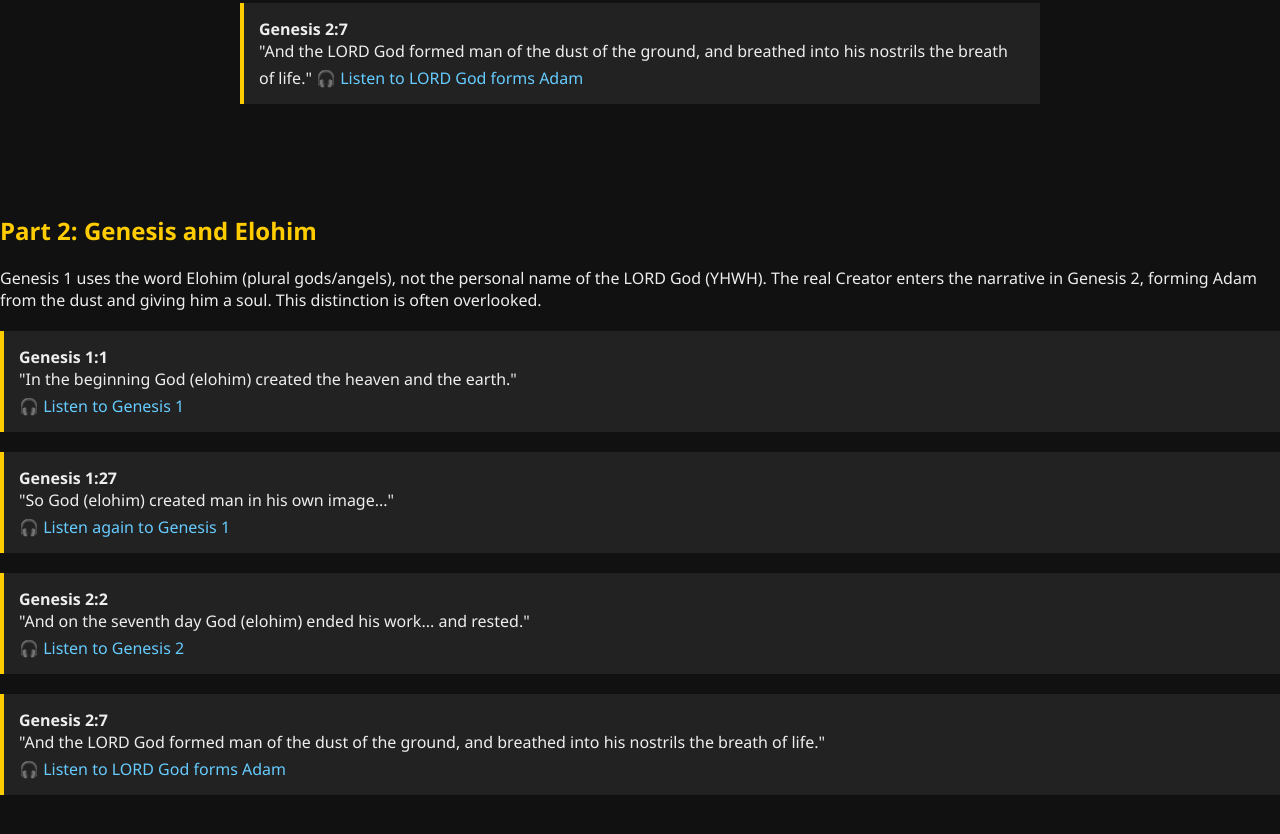
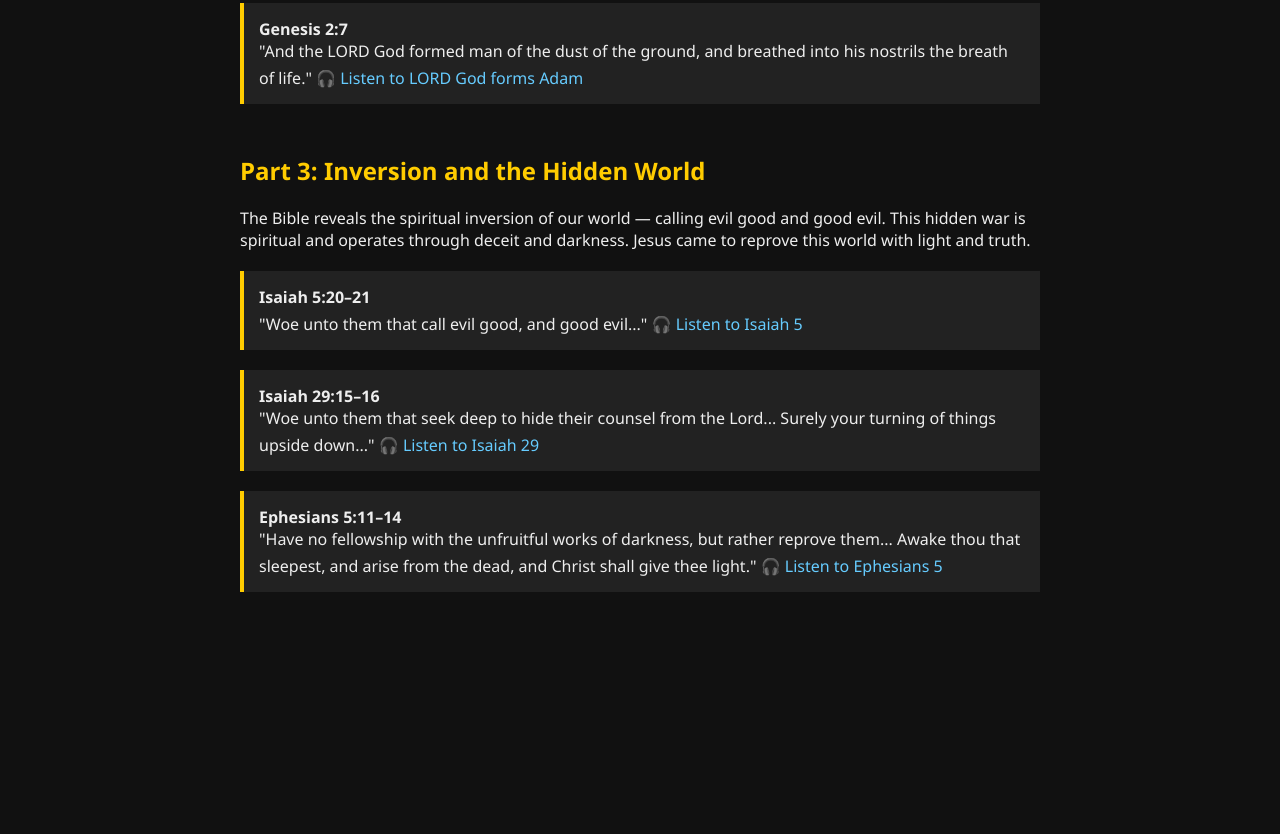
Before and after one commit to ProjectJacobheelcatcher/Angels, a plain HTML site: page index.html in a window 1280 px wide. Shown: the part 1308-2142 px from the top of the page. After the commit the page ends 1970 px from the top, so only its background shows below. Drawn offline with Linux system fonts and the light colour scheme.

Commit message:
Update index.html

```diff
--- a/index.html
+++ b/index.html
@@ -118,34 +118,29 @@
   </div>
 </section>
 
+<section>
+  <h2>Part 3: Inversion and the Hidden World</h2>
+  <p>The Bible reveals the spiritual inversion of our world — calling evil good and good evil. This hidden war is spiritual and operates through deceit and darkness. Jesus came to reprove this world with light and truth.</p>
+
+  <div class="verse">
+    <strong>Isaiah 5:20–21</strong><br />
+    "Woe unto them that call evil good, and good evil..."
+    <a href="https://classic.biblegateway.com/audio/mclean/kjv/Isa.5" target="_blank">🎧 Listen to Isaiah 5</a>
+  </div>
+
+  <div class="verse">
+    <strong>Isaiah 29:15–16</strong><br />
+    "Woe unto them that seek deep to hide their counsel from the Lord... Surely your turning of things upside down..."
+    <a href="https://classic.biblegateway.com/audio/mclean/kjv/Isa.29" target="_blank">🎧 Listen to Isaiah 29</a>
+  </div>
+
+  <div class="verse">
+    <strong>Ephesians 5:11–14</strong><br />
+    "Have no fellowship with the unfruitful works of darkness, but rather reprove them... Awake thou that sleepest, and arise from the dead, and Christ shall give thee light."
+    <a href="https://classic.biblegateway.com/audio/mclean/kjv/Eph.5" target="_blank">🎧 Listen to Ephesians 5</a>
+  </div>
+</section>
+
   </main>
 </body>
 </html>
-<section>
-  <h2>Part 2: Genesis and Elohim</h2>
-  <p>Genesis 1 uses the word Elohim (plural gods/angels), not the personal name of the LORD God (YHWH). The real Creator enters the narrative in Genesis 2, forming Adam from the dust and giving him a soul. This distinction is often overlooked.</p>
-
-  <div class="verse">
-    <strong>Genesis 1:1</strong><br />
-    "In the beginning God (elohim) created the heaven and the earth."<br />
-    <a href="https://classic.biblegateway.com/audio/mclean/kjv/Gen.1" target="_blank">🎧 Listen to Genesis 1</a>
-  </div>
-
-  <div class="verse">
-    <strong>Genesis 1:27</strong><br />
-    "So God (elohim) created man in his own image..."<br />
-    <a href="https://classic.biblegateway.com/audio/mclean/kjv/Gen.1" target="_blank">🎧 Listen again to Genesis 1</a>
-  </div>
-
-  <div class="verse">
-    <strong>Genesis 2:2</strong><br />
-    "And on the seventh day God (elohim) ended his work... and rested."<br />
-    <a href="https://classic.biblegateway.com/audio/mclean/kjv/Gen.2" target="_blank">🎧 Listen to Genesis 2</a>
-  </div>
-
-  <div class="verse">
-    <strong>Genesis 2:7</strong><br />
-    "And the LORD God formed man of the dust of the ground, and breathed into his nostrils the breath of life."<br />
-    <a href="https://classic.biblegateway.com/audio/mclean/kjv/Gen.2" target="_blank">🎧 Listen to LORD God forms Adam</a>
-  </div>
-</section>
```
